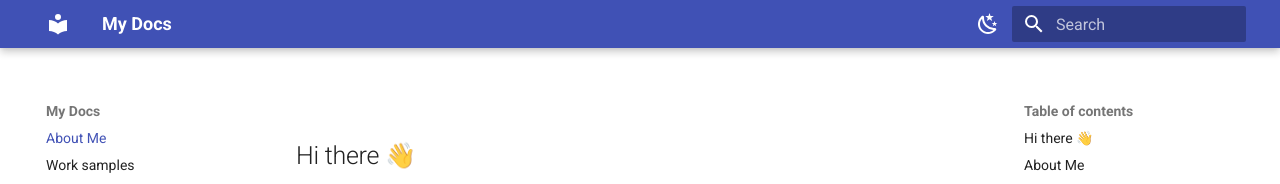
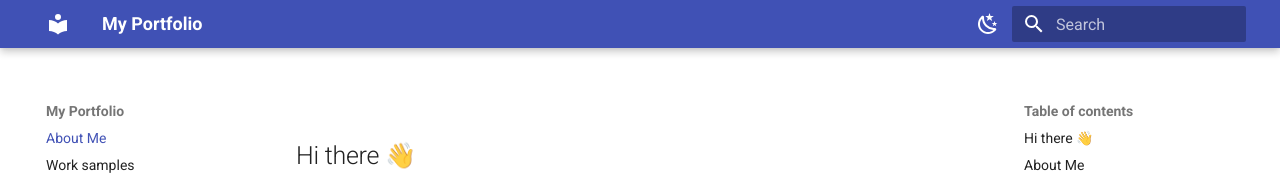
Before and after one commit to srucreative-br/worksamples, an MkDocs documentation site: the page built from docs/about.md, in a window 1280 px wide. Shown: the top 184 px of the page. Built offline with MkDocs 1.6.1 and Material for MkDocs 9.7.7, drawn with Linux system fonts in a browser that asks for light colours.

Commit message:
Update mkdocs.yml

```diff
--- a/mkdocs.yml
+++ b/mkdocs.yml
@@ -1,4 +1,4 @@
-site_name: My Docs
+site_name: My Portfolio
 
 site_url: https://srucreative-br.github.io/worksamples/
 
```
